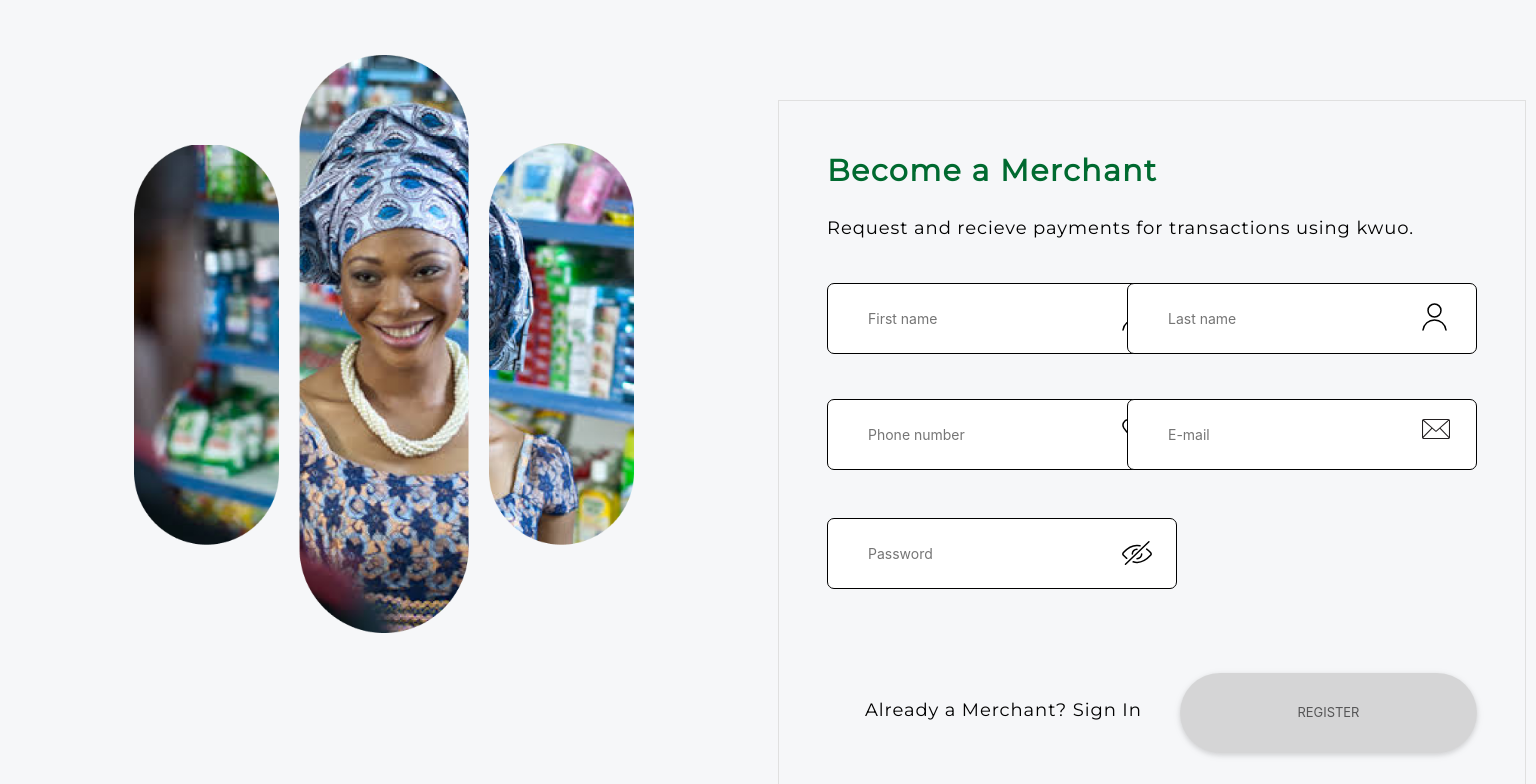
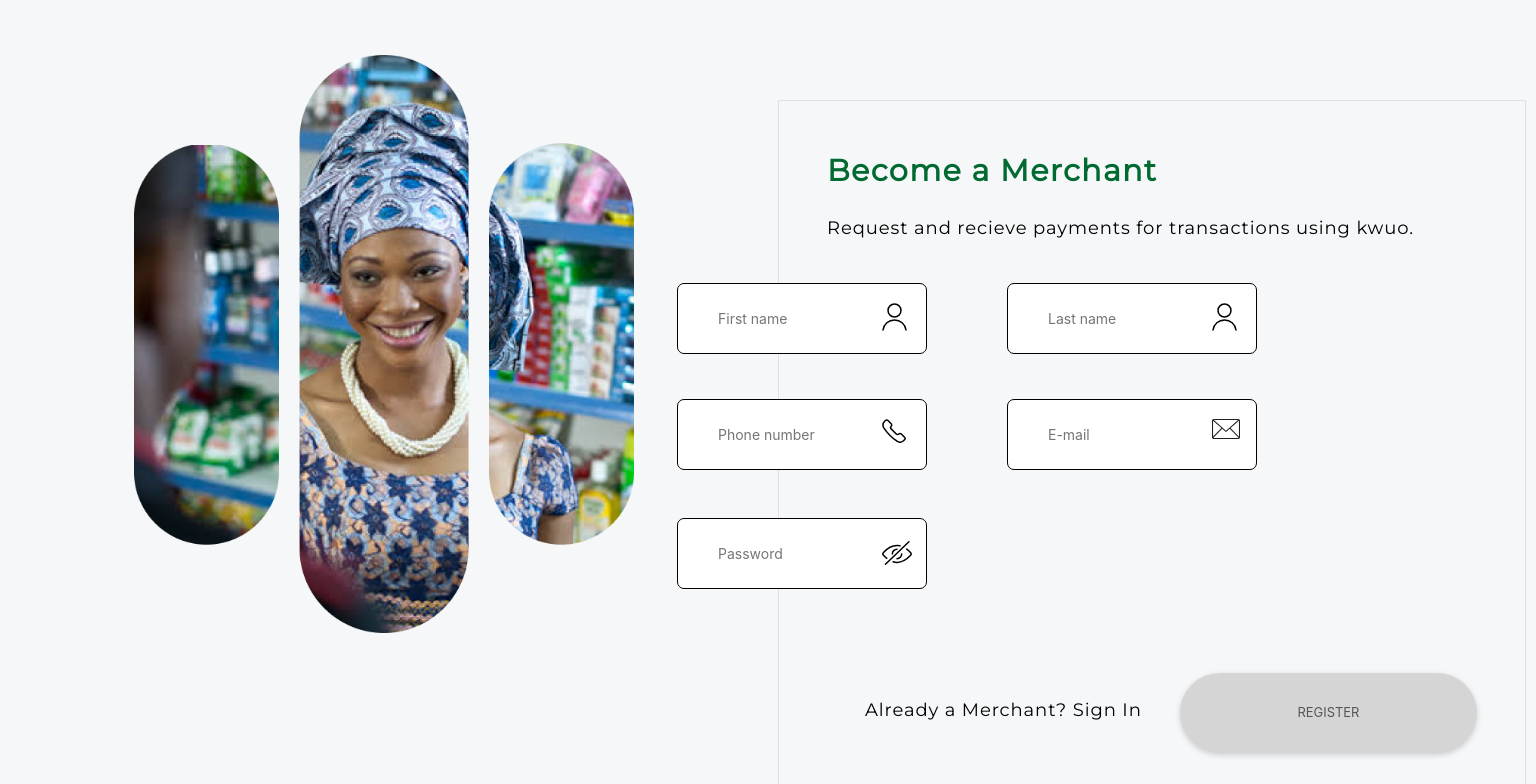
Before and after one commit to talk2coded/kwuo-merchant-app, a React (Create React App) app: page /register in a window 1536 px wide. Shown: the top 784 px of the page. Built offline with nearby package versions, Linux system fonts and the light colour scheme.

Commit message:
reg form fix

```diff
--- a/src/components/register-form/register-form.css
+++ b/src/components/register-form/register-form.css
@@ -163,50 +163,3 @@ button.reg-btn:disabled{
       }
 
   }
-
-
-
-   @media (min-width: 1500px) {
-
-    input.input-reg{
-      margin-left: 150px;
-      display: block;
-      width: 350px;
-      height: 71px;
-      background: #FFFFFF;
-      border: 1px solid #000000;
-      box-sizing: border-box;
-      border-radius: 7px;
-      padding-left: 40px;
-
-  }
-
-  input.input-reg1{
-    margin-left: 120px;
-    display: block;
-    width: 350px;
-    height: 71px;
-    background: #FFFFFF;
-    border: 1px solid #000000;
-    box-sizing: border-box;
-    border-radius: 7px;
-    padding-left: 40px;
-
-}
-  div.svg > svg{
-    position: absolute;
-    top: 20px;
-    left: 450px;
-    cursor: pointer;
-  }
-
-  div.svg5 > svg{
-    position: absolute;
-    top: 20px;
-    left: 420px;
-    cursor: pointer;
-  }
-
-
-
-    }
```
